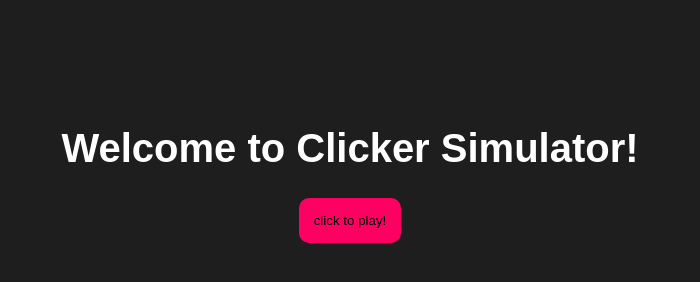
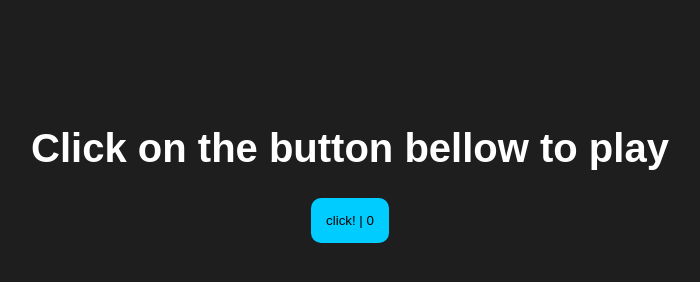
Before and after one commit to Cryptiicc/Clicker-Simulator-, a plain HTML site: page index.html in a window 1280 px wide. Both pictures are taken after a click on the button "click to play!". Shown: the whole page, without its empty margins (290-990 px from the left). Drawn offline with Linux system fonts and the light colour scheme.

Commit message:
i beat ur challenge

```diff
--- a/index.js
+++ b/index.js
@@ -1,19 +1,35 @@
 let ilikeblackmen = 0
+let counter = 0;
 
 // This is the main menu trigger function
 const mainMenu_clicking = function() {
-
+    document.getElementsByClassName("startMenu")[0].style.display = "none";
+    document.getElementsByClassName("gamePlay")[0].style.display = "block";
 }
 
 // This is the gamePlay trigger function
 const gamePlay_clicking = function() {
     ilikeblackmen++
+    counter++;
 
     if (document.getElementsByClassName("clickButton_gamePlay") && document.getElementsByClassName("clickButton")[0] && Number(ilikeblackmen)) {
         document.getElementsByClassName("clickButton_gamePlay")[0].innerHTML = `click! | ${ilikeblackmen}`;
     }
 }
 
+const anti_cheat = function() {
+    if (counter >= 25) {
+        alert("You're cheating!")
+    }
+
+    counter = 0;
+
+    setTimeout(() => {
+        anti_cheat()
+    }, 1000);
+}
+
+anti_cheat();
 
 /* Database method, how to use?
 let database_lib = import("./lib");
```
Also changed, not shown: index.html (+2 -2 lines).
